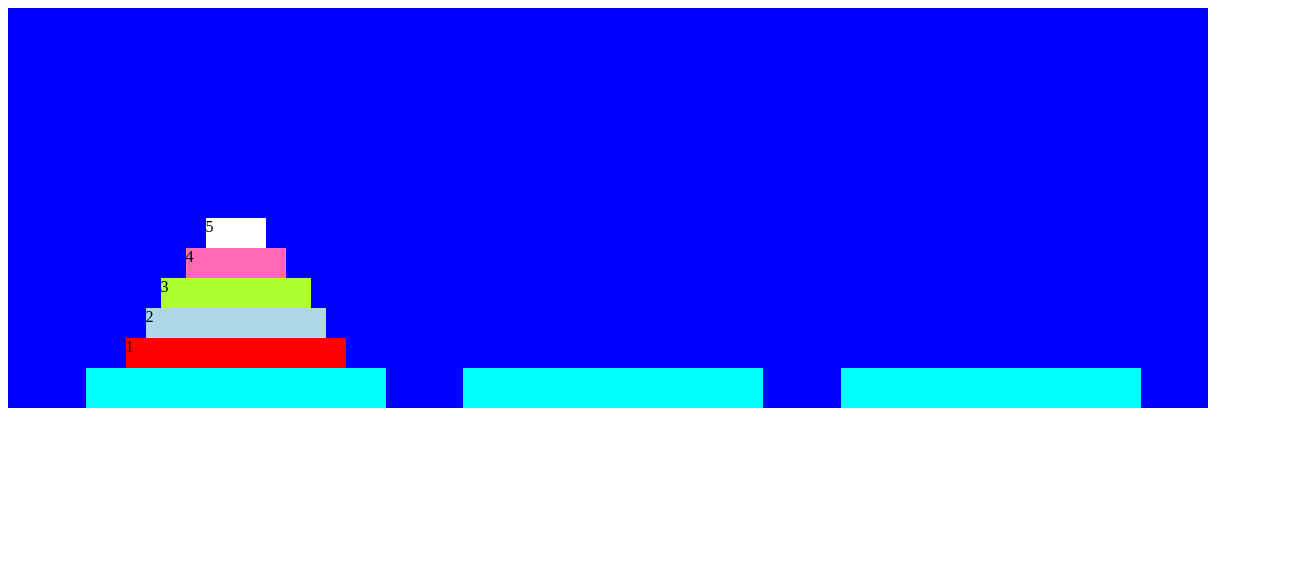
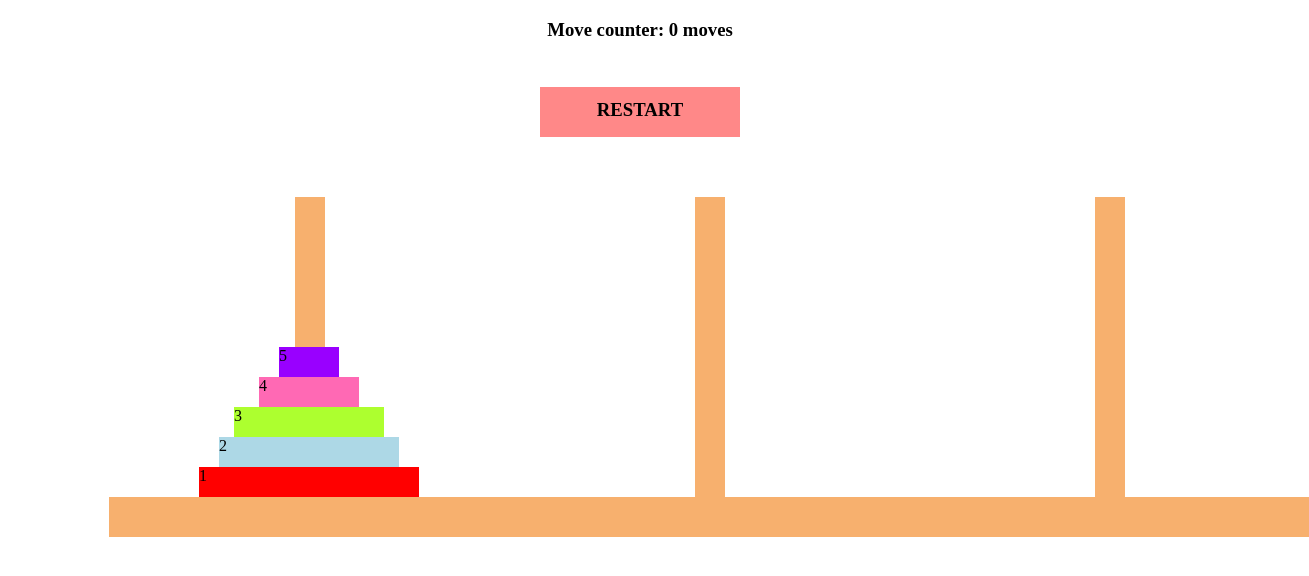
Before and after one commit to seanclmn/hanoi, a plain HTML site: page index.html in a window 1280 px wide. Shown: the whole page, 1309 px wide, since content can reach past the window. Drawn offline with Linux system fonts and the light colour scheme.

Commit message:
made restart button, move counter, and added pegs

```diff
--- a/index.html
+++ b/index.html
@@ -9,37 +9,47 @@
 </head>
 <body>
 
-    <div>
+    <div class="move">
+        <h3>Move counter: <span id="counter">0</span> moves</h3>
+
+    </div>
+    <div class="move" id="restart">
+        <h3>RESTART</h3>
+    </div>
+
+
+    <div class="game_container">
         <div class="drop_zone">
             <div class="zone">
                     <div class = "container" id="container_1">
+                        <div class="stick"></div>
                         <div class="draggable" draggable="false" id="_1" ondragstart="event.dataTransfer.setData('text/plain', 'This text may be dragged')">1</div>
                         <div class="draggable" draggable="false" id="_2" ondragstart="event.dataTransfer.setData('text/plain', 'This text may be dragged')">2</div>
                         <div class="draggable" draggable="false" id="_3" ondragstart="event.dataTransfer.setData('text/plain', 'This text may be dragged')">3</div>
                         <div class="draggable" draggable="false" id="_4" ondragstart="event.dataTransfer.setData('text/plain', 'This text may be dragged')">4</div>
                         <div class="draggable" draggable="false" id="_5" ondragstart="event.dataTransfer.setData('text/plain', 'This text may be dragged')">5</div>
+
+
                     </div>
                 <div class = "base"></div>
             </div>
 
             <div class="zone">
                 <div class = "container" id="container_2">
+                    <div class="stick"></div>
                 </div>
                 <div class = "base"></div>
             </div>
 
             <div class="zone">
                 <div class = "container" id="container_3">
+                    <div class="stick"></div>
                 </div>
                 <div class = "base"></div>
             </div>
-
-
-
-
+        </div>
     </div>
 
-    </div>
 
     <script src="script.js"></script>
 </body>
--- a/script.js
+++ b/script.js
@@ -1,9 +1,21 @@
-draggables = document.querySelectorAll(".draggable")
-containers = document.querySelectorAll(".container")
+let draggables = document.querySelectorAll(".draggable")
+let containers = document.querySelectorAll(".container")
+let restart = document.querySelector("#restart")
+let counter = document.querySelector("#counter");
+
+
+update_draggable()
 
 
 
-update_draggable()
+restart.addEventListener("click",function(){
+    draggables.forEach(item =>{
+        containers[0].appendChild(item)
+    })
+    counter.innerHTML=0
+})
+
+
 draggables.forEach(item => {
     item.addEventListener("dragstart",()=>{
         item.classList.add("dragging_now")
@@ -21,15 +33,22 @@ containers.forEach(container =>{
 
         let draggable_array = container.querySelectorAll(".draggable")
         let target = draggable_array[draggable_array.length-1]
-
-
         if(draggable_array.length==0 || draggable.id[1]>target.id[1]){
+            counter.innerHTML++
             container.appendChild(draggable)
+            check_win()
 
         }
     })
 
 })
+
+
+function check_win(){
+    if(containers[0].querySelector(".draggable") == null && containers[1].querySelector(".draggable") == null){
+        alert("you win")
+    }
+}
 
 function update_draggable(){
     //This function makes the top div of each container draggable
--- a/style.css
+++ b/style.css
@@ -1,8 +1,13 @@
 .draggable{
     height: 30px;
     width: 200px;
+
     margin-left: auto;
     margin-right: auto;
+
+    position: relative;
+    z-index: 1;
+
 }
 
 #_1{
@@ -27,7 +32,7 @@
 
 #_5{
     width: 60px;
-    background-color: white;
+    background-color: rgb(153, 0, 255);
 }
 
 .drop_zone{
@@ -35,20 +40,25 @@
     flex-direction: row;
     justify-content: space-evenly;
 
+    margin-right: auto;
+    margin-left: auto;
 
-    background-color: blue;
+
+    background-color: white;
     height: 400px;
     width: 1200px;
+
+    position: absolute;
+    z-index: 0;
 }
 
 .zone{
-    padding-left: 10px;
 }
 .base{
     margin-bottom: auto;
     height: 10%;
     width: 100%;
-    background-color: aqua;
+    background-color: rgb(247, 176, 110);
 
 }
 
@@ -57,7 +67,7 @@
     margin-left:auto;
     margin-right: auto;
     height: 90%;
-    width: 300px;
+    width: 400px;
 
     display: flex;
     flex-direction: column-reverse;
@@ -69,3 +79,37 @@
     flex-direction: row;
 
 }
+
+.move{
+    margin-left: auto;
+    margin-right: auto;
+    text-align: center;
+    width: 300px;
+    height: 50px;
+}
+
+.stick{
+
+
+    height: 300px;
+    width: 30px;
+    background-color: rgb(247, 176, 110);
+    position:absolute;
+    z-index: 0;
+
+    margin-left: 15.5%;
+}
+
+#restart{
+    line-height: 45px;
+    background-color: rgb(255, 136, 136);
+    width: 200px;
+
+}
+
+
+.game_container{
+    position: relative;
+    padding-left: 8%;
+    padding-right: 8%;
+}
```
Lines whose indentation alone changed are shown as unchanged.
